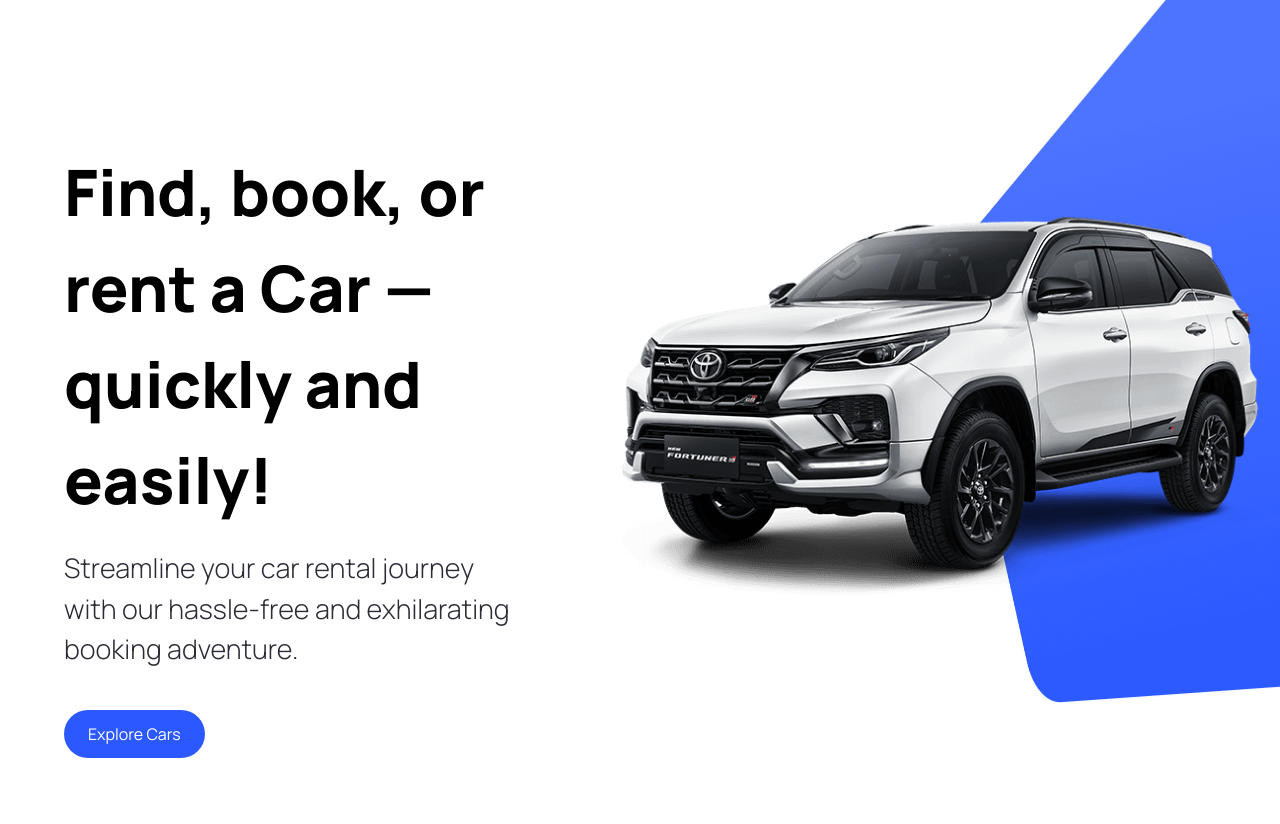
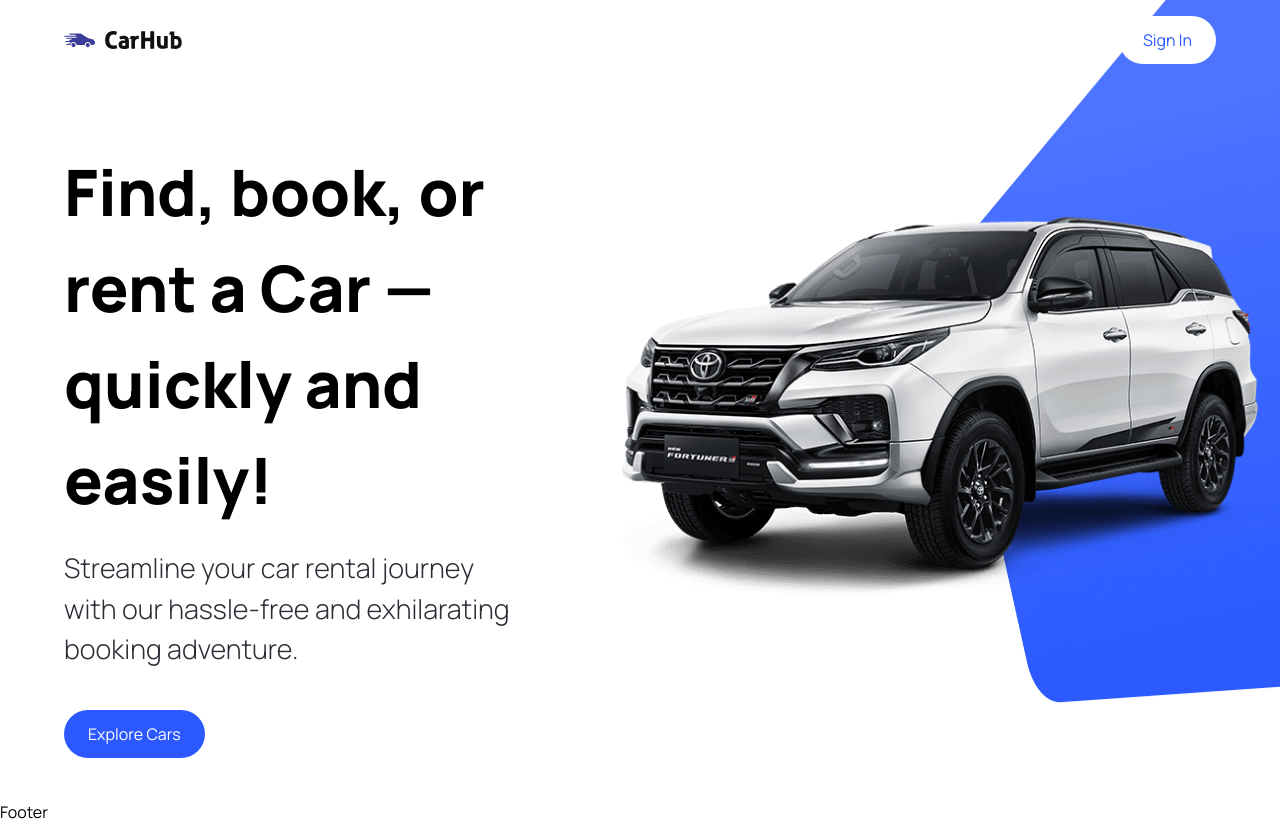
Before and after one commit to nawabsahab16/carhub, a Next.js app: page / in a window 1280 px wide. Before the commit the page ends 800 px from the top, so only its background shows below. Built offline with nearby package versions, Linux system fonts and the light colour scheme.

Commit message:
added navbar uploaded logo as well as sign in button

```diff
--- a/app/layout.tsx
+++ b/app/layout.tsx
@@ -1,11 +1,11 @@
+import { Footer, Navbar } from '@/components'
 import './globals.css'
-import { Inter } from 'next/font/google'
 
-const inter = Inter({ subsets: ['latin'] })
+
 
 export const metadata = {
-  title: 'Create Next App',
-  description: 'Generated by create next app',
+  title: 'CarHub',
+  description: 'Discover the best cars in the world.',
 }
 
 export default function RootLayout({
@@ -14,8 +14,14 @@
   children: React.ReactNode
 }) {
   return (
+
+
     <html lang="en">
-      <body className={inter.className}>{children}</body>
+      <body className="relative">
+        <Navbar />
+        {children}
+        < Footer />
+      </body>
     </html>
-  )
+)
 }
--- a/components/CustomButton.tsx
+++ b/components/CustomButton.tsx
@@ -3,11 +3,11 @@
 import { CustomButtonProps } from "@/types";
 import Image from "next/image";
 
-const CustomButton = ({ title, containerStyles, handleClick }: CustomButtonProps) => {
+const CustomButton = ({ title, containerStyles, handleClick, btnType }: CustomButtonProps) => {
   return (
     <button
       disabled={false}
-      type={"button"}
+      type={btnType || "button"}
       className={`custom-btn ${containerStyles}`}
       onClick={handleClick}
       >
--- /dev/null
+++ b/components/Footer.tsx
@@ -0,0 +1,9 @@
+import React from 'react'
+
+const Footer = () => {
+  return (
+    <div>Footer</div>
+  )
+}
+
+export default Footer
--- /dev/null
+++ b/components/Navbar.tsx
@@ -0,0 +1,37 @@
+import Link from "next/link";
+import Image from "next/image";
+
+import CustomButton from "./CustomButton";
+
+
+const Navbar = () => {
+  return (
+    <header className="w-full absolute z-10">
+        <nav className="max-w-[1440px] mx-auto
+        flex justify-between items-center
+        sm:px-16 px-6 py-4">
+            <Link href="/" className="flex justify-center items-center" >
+                <Image
+                   src="/logo.svg"
+                   alt="CarHub logo"
+                   width={118}
+                   height={18}
+                   className="object-contain"
+                />
+            </Link>
+
+            <CustomButton
+
+               title="Sign In"
+               btnType="button"
+               containerStyles="text-primary-blue
+               rounded-full bg-white min-w[130px]"
+            />
+
+        </nav>
+
+    </header>
+  )
+}
+
+export default Navbar
--- a/components/index.ts
+++ b/components/index.ts
@@ -1,8 +1,11 @@
 import Hero from './Hero';
-
 import CustomButton from './CustomButton';
+import Navbar from './Navbar';
+import Footer from './Footer';
 
 export {
     Hero,
     CustomButton,
+    Navbar,
+    Footer,
 }
--- a/types/index.ts
+++ b/types/index.ts
@@ -5,4 +5,5 @@
     containerStyles?: string;
     handleClick?:
     MouseEventHandler<HTMLButtonElement>;
+    btnType?: "button" | "submit";
 }
```
